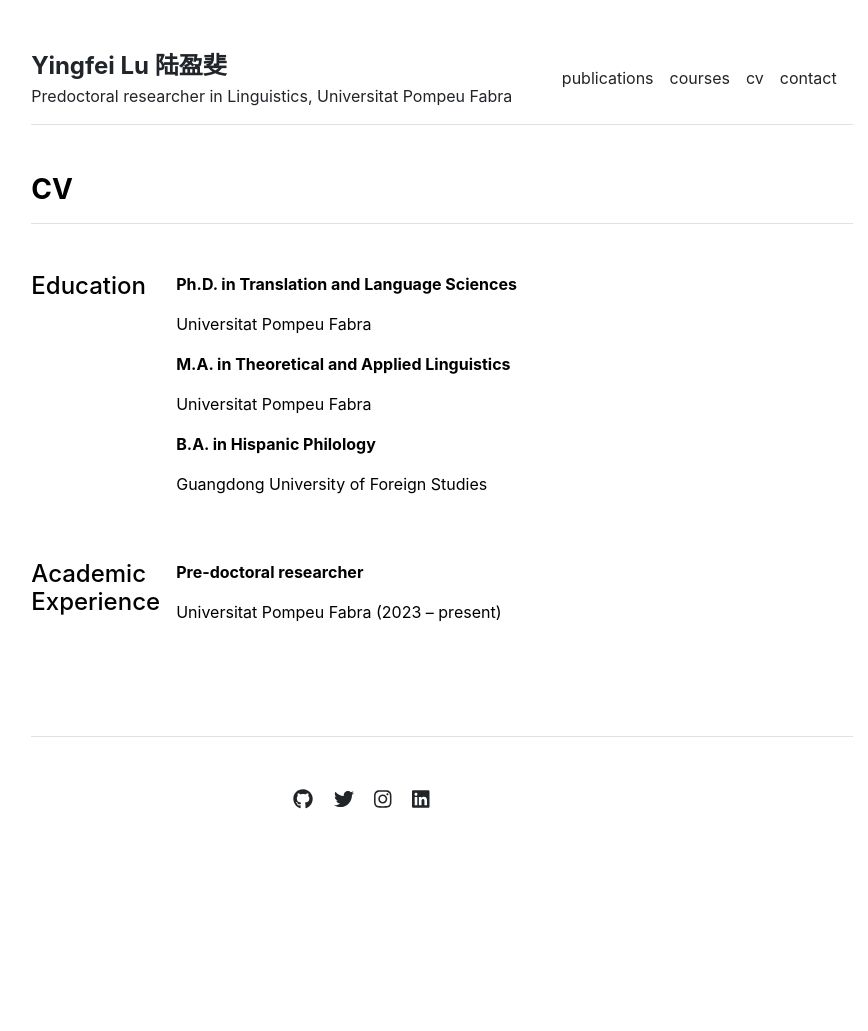
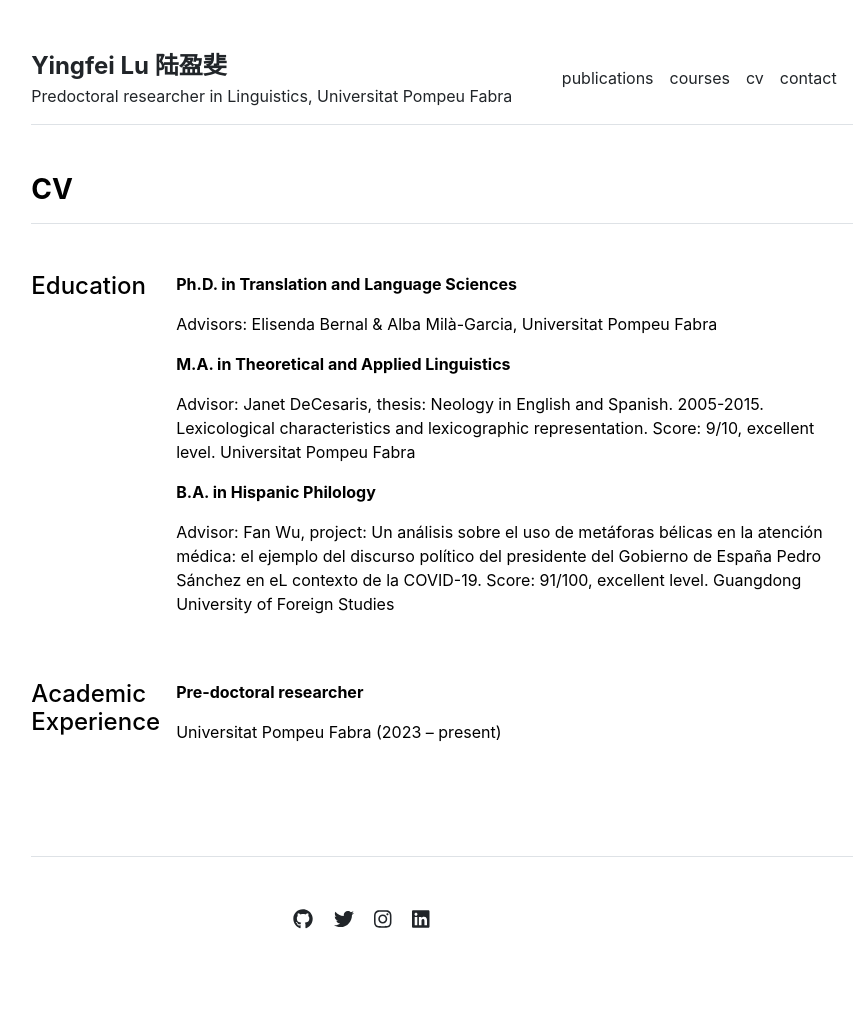
Before and after one commit to YingfeiLu/yingfeilu.github.io, a Jekyll site: the page built from cv.md, in a window 1280 px wide. Shown: the whole page, without its empty margins (198-1066 px from the left). Built offline with Jekyll 4.4.1, drawn with Linux system fonts in a browser that asks for light colours; before the commit the page ends 911 px from its top, so only the background shows below that.

Commit message:
Update education.yml

```diff
--- a/_data/cv/education.yml
+++ b/_data/cv/education.yml
@@ -1,8 +1,9 @@
 - title: 'Ph.D. in Translation and Language Sciences'
-  description: 'Universitat Pompeu Fabra'
+  description: 'Advisors: Elisenda Bernal & Alba Milà-Garcia, Universitat Pompeu Fabra'
 
 - title: 'M.A. in Theoretical and Applied Linguistics'
-  description: 'Universitat Pompeu Fabra'
+  description: 'Advisor: Janet DeCesaris, thesis: Neology in English and Spanish. 2005-2015. Lexicological characteristics and lexicographic representation. Score: 9/10, excellent level. Universitat Pompeu Fabra'
 
 - title: 'B.A. in Hispanic Philology'
-  description: 'Guangdong University of Foreign Studies'
+  description: 'Advisor: Fan Wu, project: Un análisis sobre el uso de metáforas bélicas en la atención médica: el ejemplo del discurso político del presidente del
+Gobierno de España Pedro Sánchez en eL contexto de la COVID-19. Score: 91/100, excellent level. Guangdong University of Foreign Studies'
```
